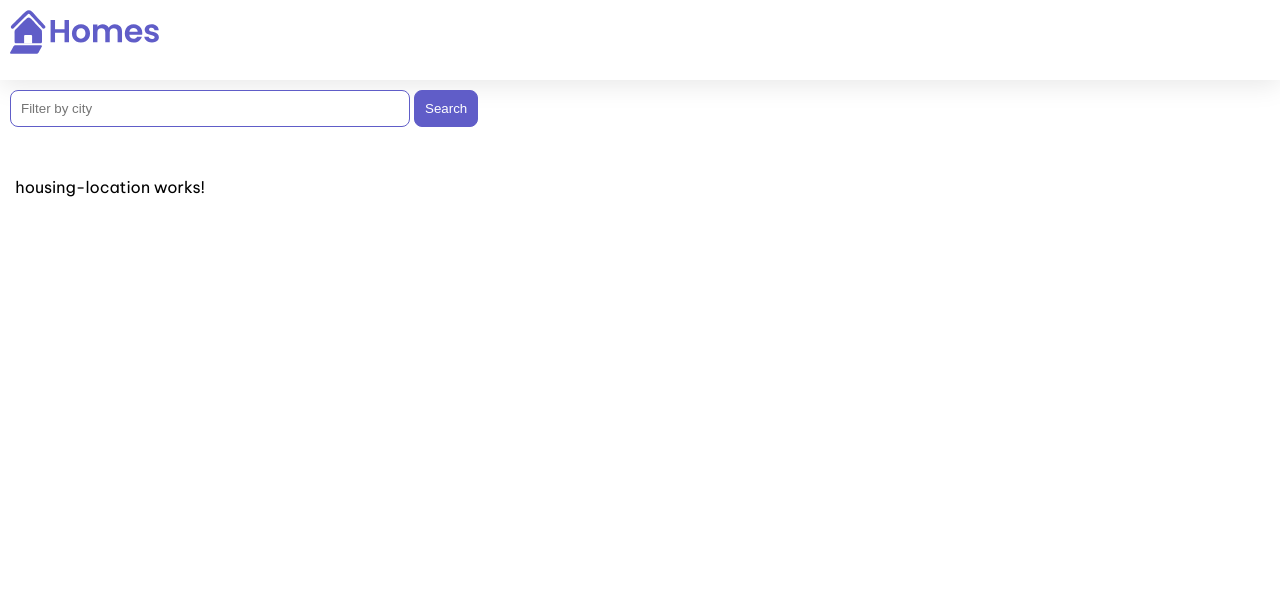
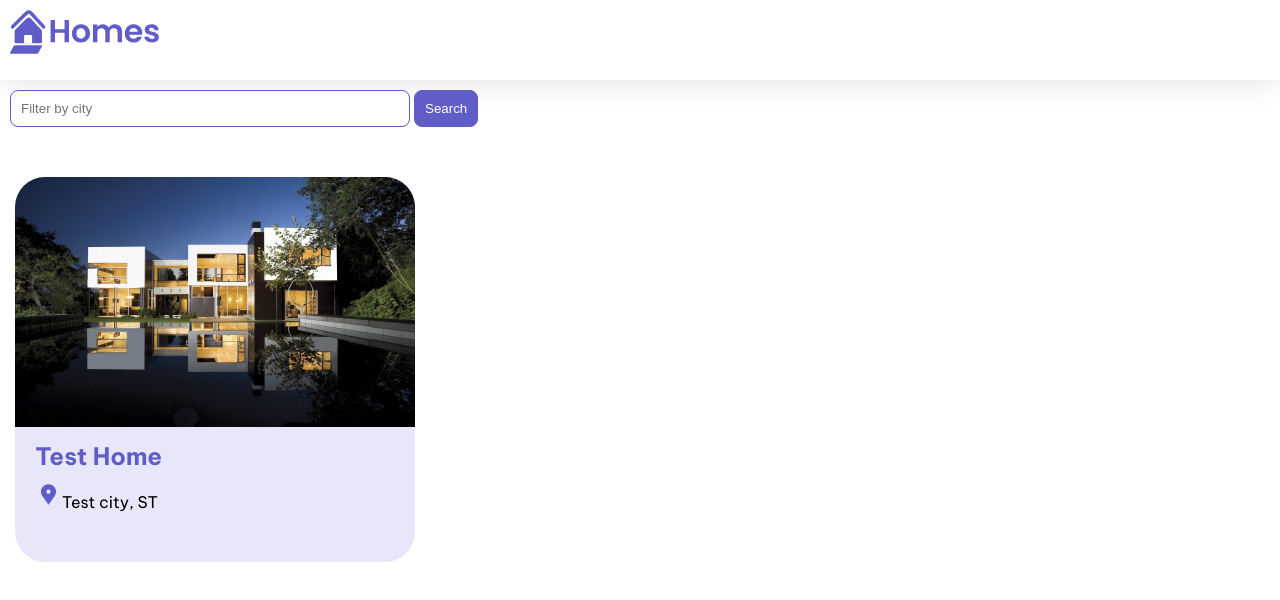
Before and after one commit to YaroslavKov/angular-sandbox, an Angular app: page / in a window 1280 px wide. Shown: the top 600 px of the page. Built offline with nearby package versions, Linux system fonts and the light colour scheme.

Commit message:
lesson 7

```diff
--- a/src/app/home/home.component.ts
+++ b/src/app/home/home.component.ts
@@ -18,7 +18,7 @@
     </form>
   </section>
   <section class="results">
-    <app-housing-location></app-housing-location>
+    <app-housing-location [housingLocation]="housingLocation"></app-housing-location>
   </section>
   `,
   styleUrls: ['./home.component.css']
--- a/src/app/housing-location/housing-location.component.ts
+++ b/src/app/housing-location/housing-location.component.ts
@@ -1,17 +1,20 @@
-import { Component } from '@angular/core';
-import { CommonModule } from '@angular/common';
+import {Component, Input} from '@angular/core';
+import {CommonModule} from '@angular/common';
+import {HousingLocation} from "../housinglocation";
 
 @Component({
   selector: 'app-housing-location',
   standalone: true,
   imports: [CommonModule],
   template: `
-    <p>
-      housing-location works!
-    </p>
+  <section class="listing">
+    <img class="listing-photo" [src]="housingLocation.photo" alt="Exterior photo of {{housingLocation.name}}">
+    <h2 class="listing-heading">{{ housingLocation.name }}</h2>
+    <p class="listing-location">{{ housingLocation.city}}, {{housingLocation.state }}</p>
+  </section>
   `,
   styleUrls: ['./housing-location.component.css']
 })
 export class HousingLocationComponent {
-
+  @Input() housingLocation!: HousingLocation;
 }
```
Also changed, not shown: src/assets/example-house.jpg (added).
